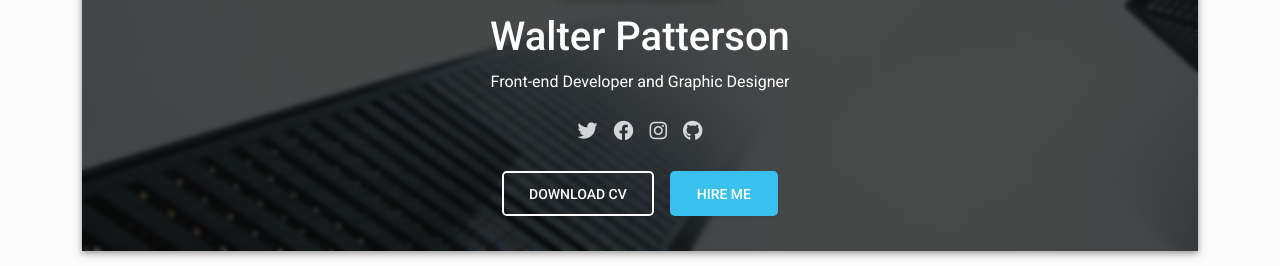
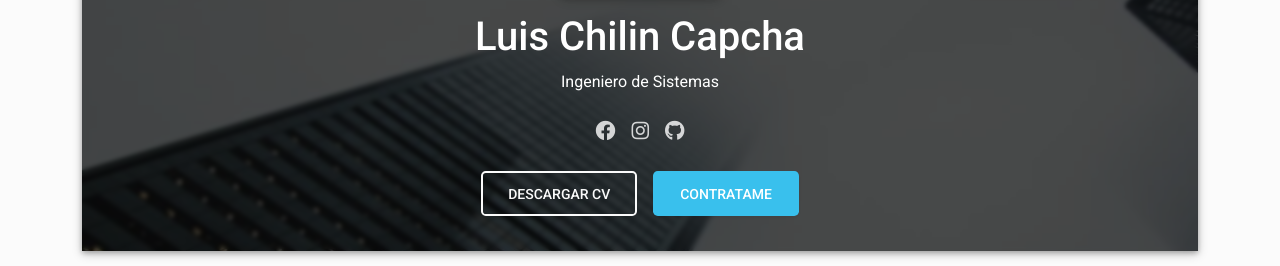
Before and after one commit to LuisCapcha/LuisCapcha.github.io, a plain HTML site: page index.html in a window 1280 px wide. Shown: the part 361-627 px from the top of the page. Drawn offline with Linux system fonts and the light colour scheme.

Commit message:
6  modificacion

```diff
--- a/index.html
+++ b/index.html
@@ -63,24 +63,23 @@
             <div class="avatar p-1"><img class="img-thumbnail shadow-2-strong" src="images/Luis.jpg" width="160" height="160"/></div>
             <div class="header-bio mt-3">
               <div data-aos="zoom-in" data-aos-delay="0">
-                <h2 class="h1">Walter Patterson</h2>
-                <p>Front-end Developer and Graphic Designer</p>
+                <h2 class="h1">Luis Chilin Capcha</h2>
+                <p>Ingeniero de Sistemas</p>
               </div>
               <div class="header-social mb-3 d-print-none" data-aos="zoom-in" data-aos-delay="200">
                 <nav role="navigation">
                   <ul class="nav justify-content-center">
-                    <li class="nav-item"><a class="nav-link" href="https://twitter.com/templateflip" title="Twitter"><i class="fab fa-twitter"></i><span class="menu-title sr-only">Twitter</span></a>
+
+                    <li class="nav-item"><a class="nav-link" href="https://www.facebook.com/profile.php?id=100004812346261" title="Facebook"><i class="fab fa-facebook"></i><span class="menu-title sr-only">Facebook</span></a>
                     </li>
-                    <li class="nav-item"><a class="nav-link" href="https://www.facebook.com/templateflip" title="Facebook"><i class="fab fa-facebook"></i><span class="menu-title sr-only">Facebook</span></a>
+                    <li class="nav-item"><a class="nav-link" href="https://www.instagram.com/luis_ccapcha/?next=%2F" title="Instagram"><i class="fab fa-instagram"></i><span class="menu-title sr-only">Instagram</span></a>
                     </li>
-                    <li class="nav-item"><a class="nav-link" href="https://www.instagram.com/templateflip" title="Instagram"><i class="fab fa-instagram"></i><span class="menu-title sr-only">Instagram</span></a>
-                    </li>
-                    <li class="nav-item"><a class="nav-link" href="https://github.com/templateflip" title="Github"><i class="fab fa-github"></i><span class="menu-title sr-only">Github</span></a>
+                    <li class="nav-item"><a class="nav-link" href="https://github.com/LuisCapcha" title="Github"><i class="fab fa-github"></i><span class="menu-title sr-only">Github</span></a>
                     </li>
                   </ul>
                 </nav>
               </div>
-              <div class="d-print-none"><a class="btn btn-outline-light btn-lg shadow-sm mt-1 me-3" href="material-resume.pdf" data-aos="fade-right" data-aos-delay="700">Download CV</a><a class="btn btn-info btn-lg shadow-sm mt-1" href="#contact" data-aos="fade-left" data-aos-delay="700">Hire Me</a></div>
+              <div class="d-print-none"><a class="btn btn-outline-light btn-lg shadow-sm mt-1 me-3" href="material-resume.pdf" data-aos="fade-right" data-aos-delay="700">Descargar CV</a><a class="btn btn-info btn-lg shadow-sm mt-1" href="#contact" data-aos="fade-left" data-aos-delay="700">Contratame</a></div>
             </div>
           </div>
         </div>
```
Also changed, not shown: 1 other file.
